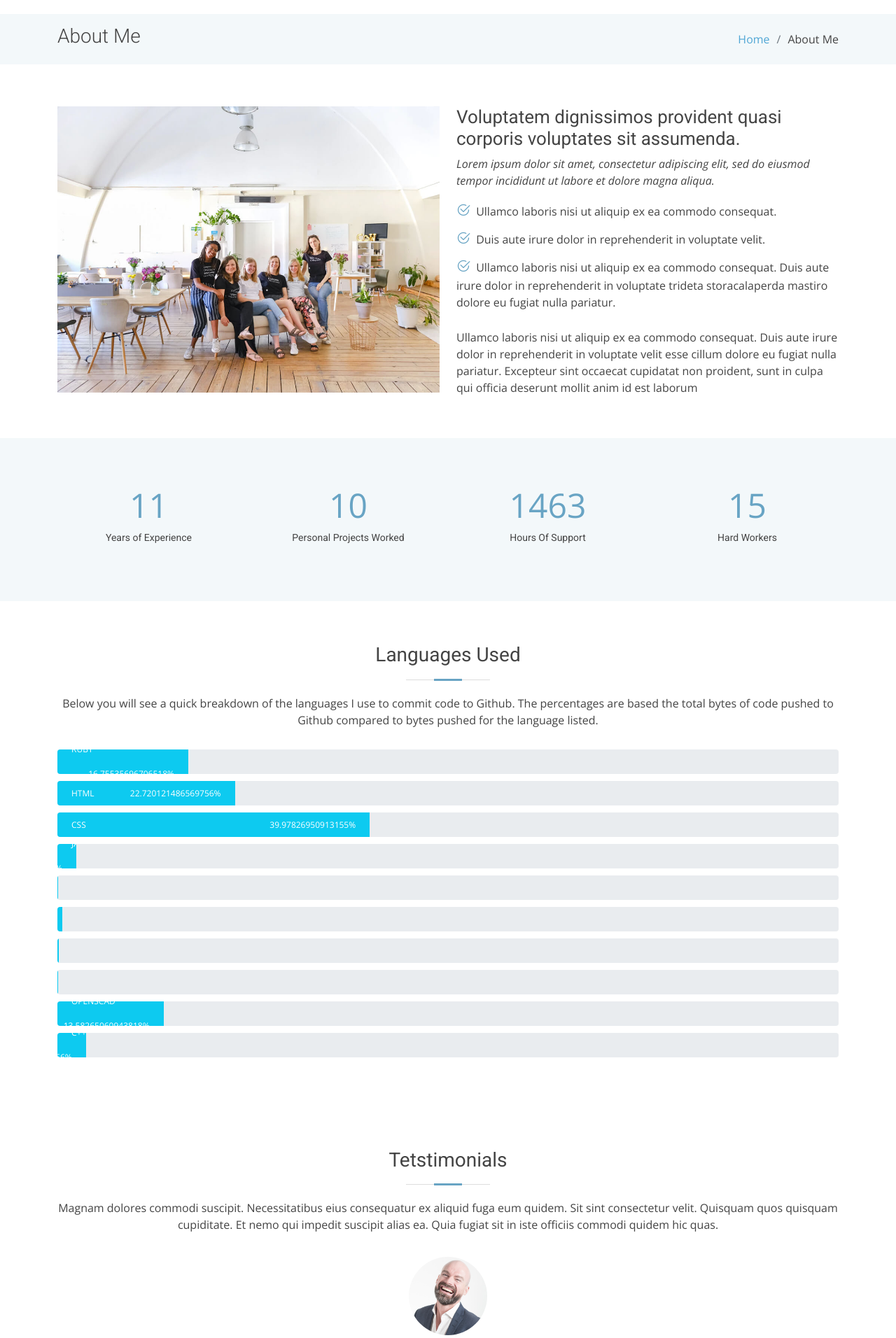
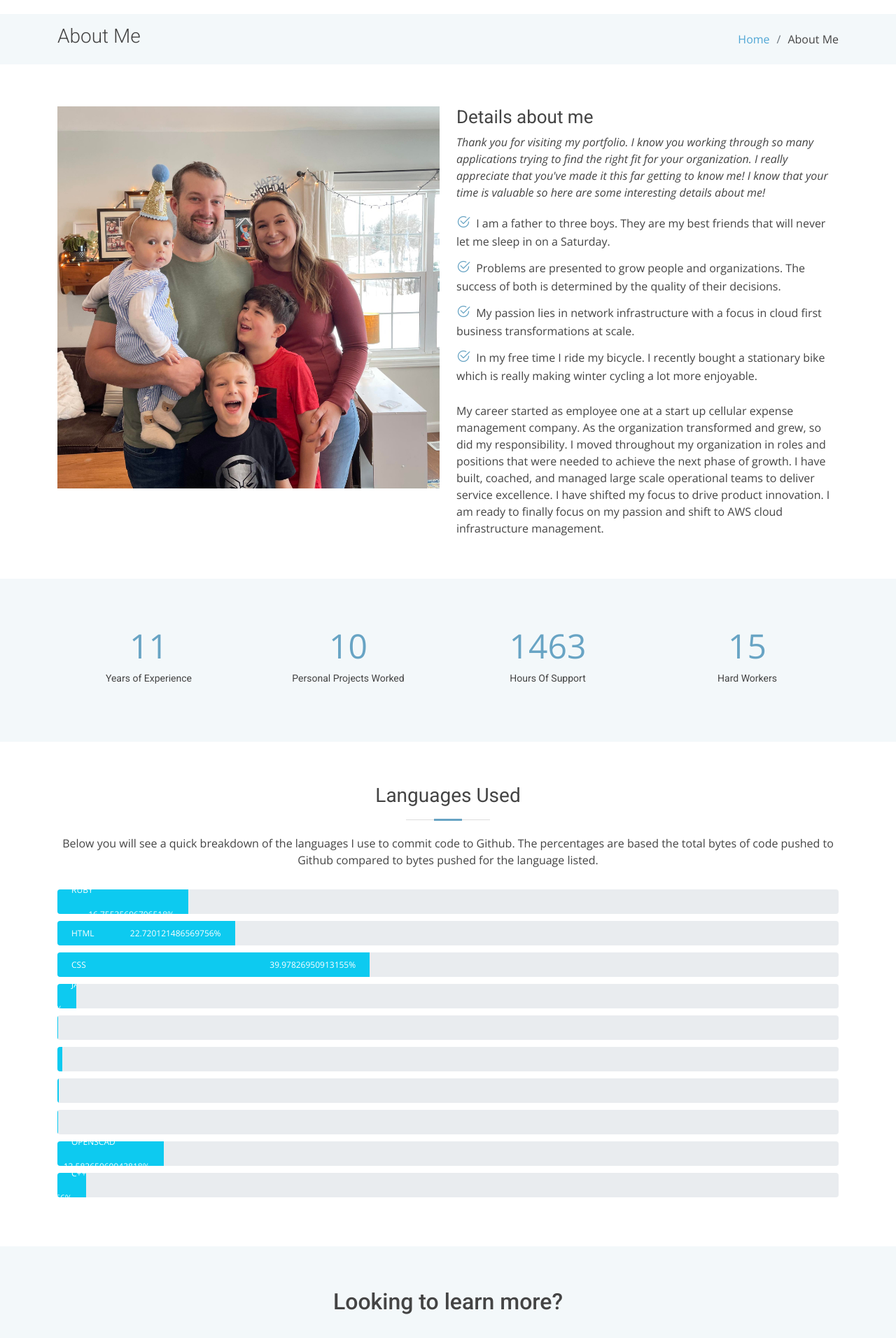
Before and after one commit to mhw29/personal_portfolio_python, a Django app: page //about in a window 1280 px wide. Shown: the part 60-1972 px from the top of the page at 70% size. Run offline with Django 4.2, Linux system fonts and the light colour scheme; some libraries are stand-ins or nearby versions.

Commit message:
Updating about me page.

```diff
--- a/static_pages/templates/about.html
+++ b/static_pages/templates/about.html
@@ -23,26 +23,26 @@
     <!-- ======= About Section ======= -->
     <section class="about" data-aos="fade-up">
       <div class="container">
-
         <div class="row">
           <div class="col-lg-6">
-            <img src="{% static "assets/img/about.jpg" %}" class="img-fluid" alt="">
+            <img src="{% static "assets/img/about/family.jpg" %}" class="img-fluid" alt="">
           </div>
           <div class="col-lg-6 pt-4 pt-lg-0">
-            <h3>Voluptatem dignissimos provident quasi corporis voluptates sit assumenda.</h3>
+            <h3>Details about me</h3>
             <p class="fst-italic">
-              Lorem ipsum dolor sit amet, consectetur adipiscing elit, sed do eiusmod tempor incididunt ut labore et dolore
-              magna aliqua.
+              Thank you for visiting my portfolio.  I know you working through so many applications trying to find the right fit for your organization.
+              I really appreciate that you've made it this far getting to know me! I know that your time is valuable so here are some interesting details about me!
             </p>
             <ul>
-              <li><i class="bi bi-check2-circle"></i> Ullamco laboris nisi ut aliquip ex ea commodo consequat.</li>
-              <li><i class="bi bi-check2-circle"></i> Duis aute irure dolor in reprehenderit in voluptate velit.</li>
-              <li><i class="bi bi-check2-circle"></i> Ullamco laboris nisi ut aliquip ex ea commodo consequat. Duis aute irure dolor in reprehenderit in voluptate trideta storacalaperda mastiro dolore eu fugiat nulla pariatur.</li>
+              <li><i class="bi bi-check2-circle"></i> I am a father to three boys.  They are my best friends that will never let me sleep in on a Saturday.  </li>
+              <li><i class="bi bi-check2-circle"></i> Problems are presented to grow people and organizations. The success of both is determined by the quality of their decisions. </li>
+              <li><i class="bi bi-check2-circle"></i> My passion lies in network infrastructure with a focus in cloud first business transformations at scale. </li>
+              <li><i class="bi bi-check2-circle"></i> In my free time I ride my bicycle.  I recently bought a stationary bike which is really making winter cycling a lot more enjoyable. </li>
             </ul>
             <p>
-              Ullamco laboris nisi ut aliquip ex ea commodo consequat. Duis aute irure dolor in reprehenderit in voluptate
-              velit esse cillum dolore eu fugiat nulla pariatur. Excepteur sint occaecat cupidatat non proident, sunt in
-              culpa qui officia deserunt mollit anim id est laborum
+              My career started as employee one at a start up cellular expense management company.  As the organization transformed and grew, so did my responsibility.  I moved throughout my organization
+              in roles and positions that were needed to achieve the next phase of growth.  I have built, coached, and managed large scale operational teams to deliver service excellence.  I
+              have shifted my focus to drive product innovation.  I am ready to finally focus on my passion and shift to AWS cloud infrastructure management.
             </p>
           </div>
         </div>
@@ -103,77 +103,34 @@
       </div>
     </section><!-- End Our Skills Section -->
 
-    <!-- ======= Tetstimonials Section ======= -->
-    <section class="testimonials" data-aos="fade-up">
+        <!-- ======= Facts Section ======= -->
+        <section class="facts section-bg" data-aos="fade-up">
+          <div class="container">
+
+            <div class="row counters">
+
+              <div class="col-12 text-center">
+                <h2>Looking to learn more? </h2>
+              </br>
+                <h2>View my <a href="{% static "assets/img/about/2022 Matt Williamson Resume_SA.pdf" %}" download>resume</a></h2>
+              </div>
+
+            </div>
+
+          </div>
+        </section><!-- End Facts Section -->
+
+    <!-- ======= Our Skills Section ======= -->
+    <section class="projects" data-aos="fade-up">
       <div class="container">
 
         <div class="section-title">
-          <h2>Tetstimonials</h2>
-          <p>Magnam dolores commodi suscipit. Necessitatibus eius consequatur ex aliquid fuga eum quidem. Sit sint consectetur velit. Quisquam quos quisquam cupiditate. Et nemo qui impedit suscipit alias ea. Quia fugiat sit in iste officiis commodi quidem hic quas.</p>
+          <h2>Still with me? Great, please check out some projects I've worked on!</h2>
+          <p>This list is a combination of personal and professional projects that align to the work I find most interesting. </p>
+
+          <a href="{% url 'aws_connect' %}" >AWS Connect</a>
+
         </div>
-
-        <div class="testimonials-carousel swiper">
-          <div class="swiper-wrapper">
-            <div class="testimonial-item swiper-slide">
-              <img src="assets/img/testimonials/testimonials-1.jpg" class="testimonial-img" alt="">
-              <h3>Saul Goodman</h3>
-              <h4>Ceo &amp; Founder</h4>
-              <p>
-                <i class="bx bxs-quote-alt-left quote-icon-left"></i>
-                Proin iaculis purus consequat sem cure digni ssim donec porttitora entum suscipit rhoncus. Accusantium quam, ultricies eget id, aliquam eget nibh et. Maecen aliquam, risus at semper.
-                <i class="bx bxs-quote-alt-right quote-icon-right"></i>
-              </p>
-            </div>
-
-            <div class="testimonial-item swiper-slide">
-              <img src="assets/img/testimonials/testimonials-2.jpg" class="testimonial-img" alt="">
-              <h3>Sara Wilsson</h3>
-              <h4>Designer</h4>
-              <p>
-                <i class="bx bxs-quote-alt-left quote-icon-left"></i>
-                Export tempor illum tamen malis malis eram quae irure esse labore quem cillum quid cillum eram malis quorum velit fore eram velit sunt aliqua noster fugiat irure amet legam anim culpa.
-                <i class="bx bxs-quote-alt-right quote-icon-right"></i>
-              </p>
-            </div>
-
-            <div class="testimonial-item swiper-slide">
-              <img src="assets/img/testimonials/testimonials-3.jpg" class="testimonial-img" alt="">
-              <h3>Jena Karlis</h3>
-              <h4>Store Owner</h4>
-              <p>
-                <i class="bx bxs-quote-alt-left quote-icon-left"></i>
-                Enim nisi quem export duis labore cillum quae magna enim sint quorum nulla quem veniam duis minim tempor labore quem eram duis noster aute amet eram fore quis sint minim.
-                <i class="bx bxs-quote-alt-right quote-icon-right"></i>
-              </p>
-            </div>
-
-            <div class="testimonial-item swiper-slide">
-              <img src="assets/img/testimonials/testimonials-4.jpg" class="testimonial-img" alt="">
-              <h3>Matt Brandon</h3>
-              <h4>Freelancer</h4>
-              <p>
-                <i class="bx bxs-quote-alt-left quote-icon-left"></i>
-                Fugiat enim eram quae cillum dolore dolor amet nulla culpa multos export minim fugiat minim velit minim dolor enim duis veniam ipsum anim magna sunt elit fore quem dolore labore illum veniam.
-                <i class="bx bxs-quote-alt-right quote-icon-right"></i>
-              </p>
-            </div>
-
-            <div class="testimonial-item swiper-slide">
-              <img src="assets/img/testimonials/testimonials-5.jpg" class="testimonial-img" alt="">
-              <h3>John Larson</h3>
-              <h4>Entrepreneur</h4>
-              <p>
-                <i class="bx bxs-quote-alt-left quote-icon-left"></i>
-                Quis quorum aliqua sint quem legam fore sunt eram irure aliqua veniam tempor noster veniam enim culpa labore duis sunt culpa nulla illum cillum fugiat legam esse veniam culpa fore nisi cillum quid.
-                <i class="bx bxs-quote-alt-right quote-icon-right"></i>
-              </p>
-            </div>
-          </div>
-          <div class="swiper-pagination"></div>
-        </div>
-
-      </div>
-    </section><!-- End Ttstimonials Section -->
 
   </main><!-- End #main -->
 {% endblock %}
```
Also changed, not shown: static/assets/img/about/family.jpg (added), 1 other file.
